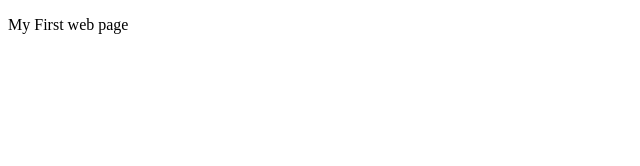
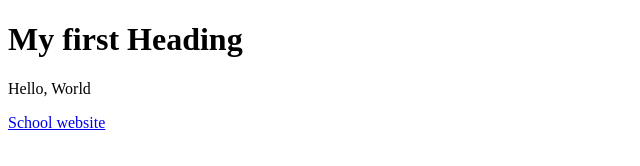
Before and after one commit to Marie-Ayivi/ICS2O-Unit0-03, a plain HTML site: page index.html in a window 1280 px wide. Shown: the whole page, without its empty margins (0-640 px from the left). Drawn offline with Linux system fonts and the light colour scheme.

Commit message:
change to index.html

```diff
--- a/index.html
+++ b/index.html
@@ -1,9 +1,18 @@
 <!DOCTYPE html>
-<html>
+<!--This is a comment-->
+<html lang= "en-ca">
     <head>
-        <title>Hello, World </title>
+        <meta charset="utf-g">
+        <meta name="description" content "My first Webpage, with image">
+        <meta name="keywords" content "MTHS, website">
+        <meta name="author" content "Marie- Ayivi">
+        <title>My First web page, with image</title>
     </head>
     <body>
-        <p>My First web page</p>
+        <h1>My first Heading</h1>
+        <p>Hello, World</p>
+        <a href="www.mths.ca">School website</a>
+        <br>
+        <img scr="https://www.google.com/url?q=https%3A%2F%2Fscontent.fybz1-1.fna.fbcdn.net%2Fv%2Ft31.0-8%2F26962078_1911448015566008_8668726353683530751_o.jpg%3F_nc_cat%3D101%26_nc_ohc%3DZBFi_0RzmoAAX9ZSYMe%26_nc_ht%3Dscontent.fybz1-1.fna%26oh%3D4a03317bc044d9a06784706fd2064207%26oe%3D5EC46B78&sa=D&sntz=1&usg=AFQjCNHVGddqvTD1GVYvmgpn9OWTdfrpHg"
     </body>
 </html>
```
